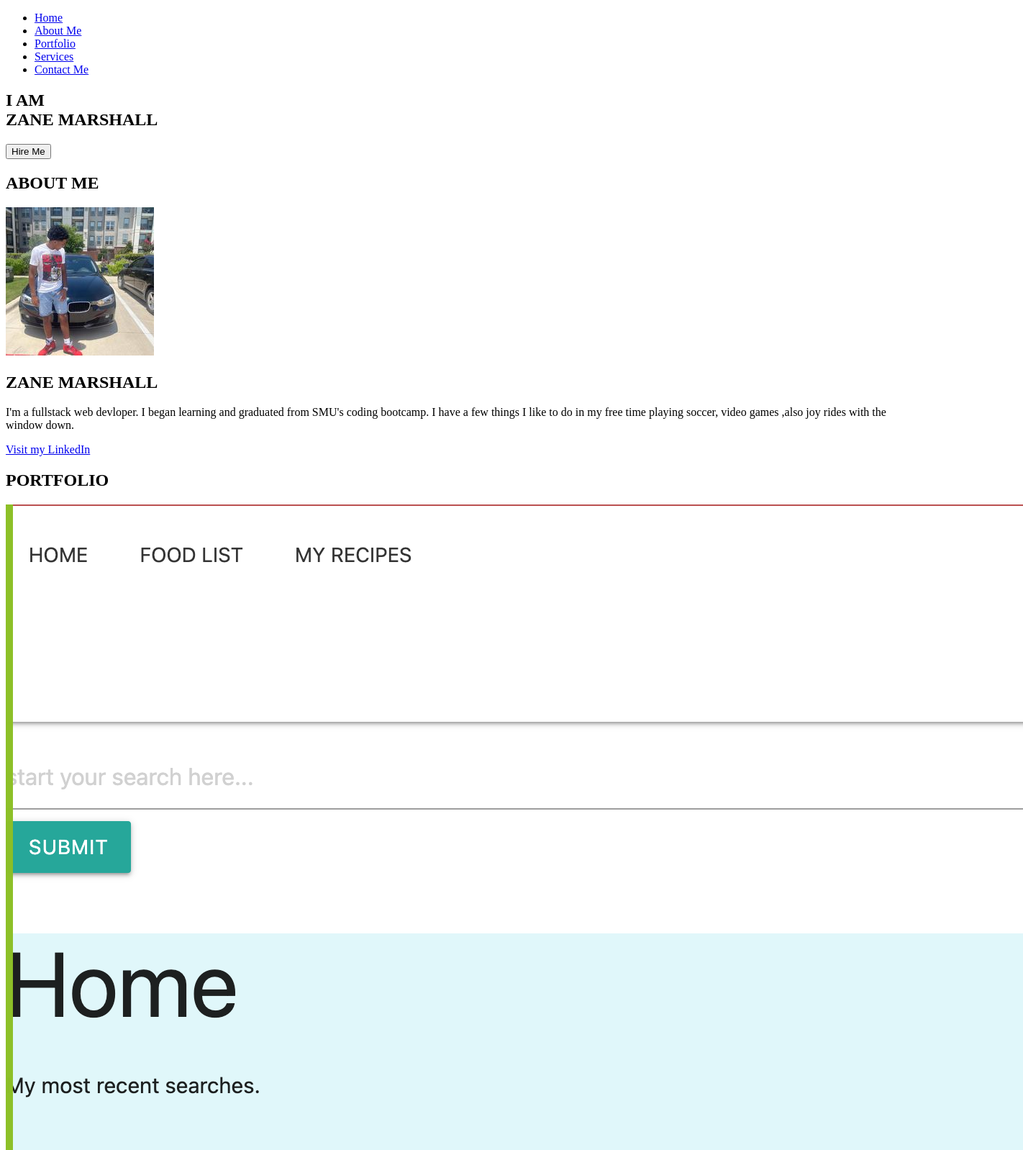
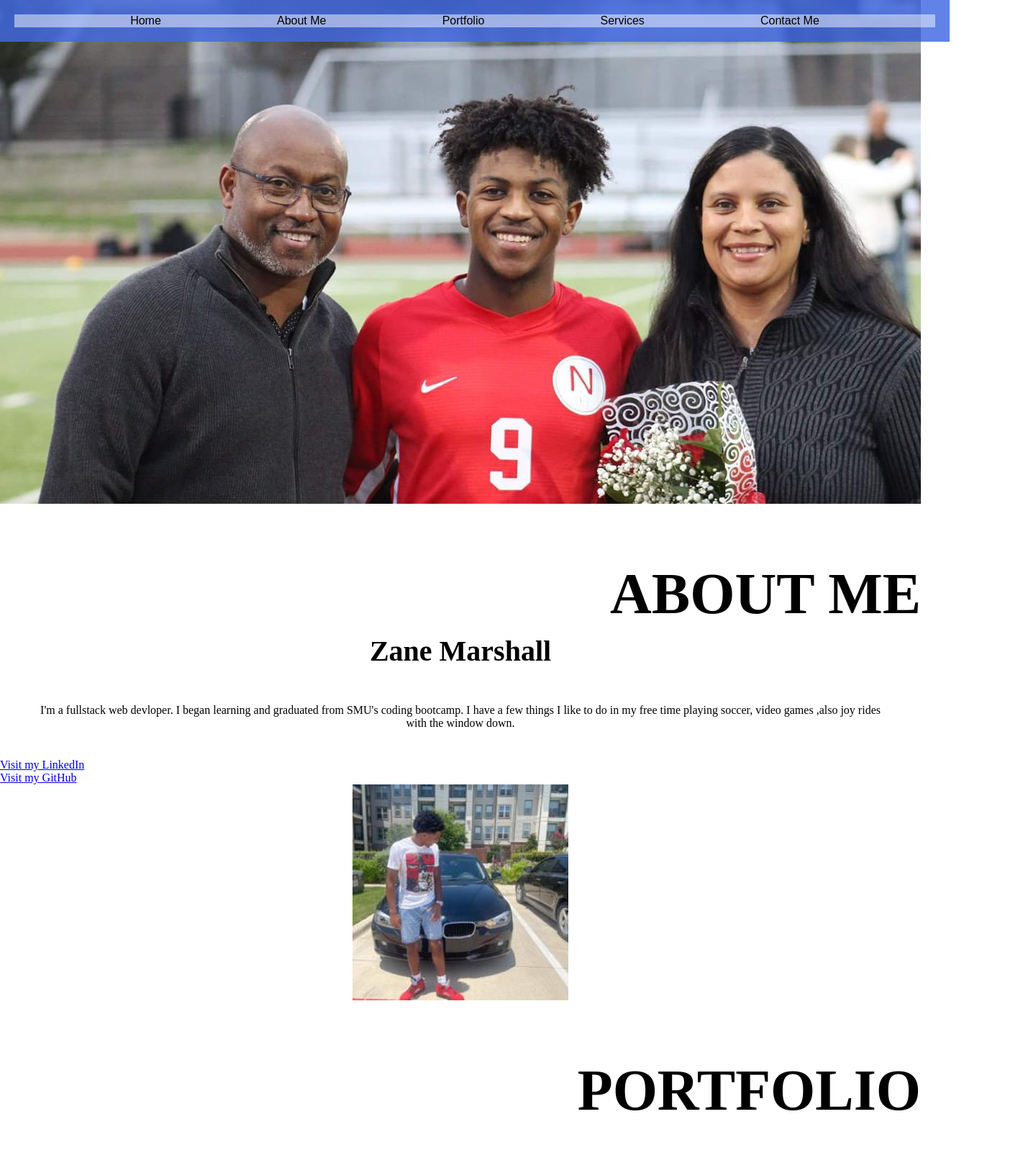
Before and after one commit to ZaneM10/Portfolio, a plain HTML site: page index.html in a window 1280 px wide. Shown: the top 1598 px of the page at 72% size, 1422 px wide, since content can reach past the window. Drawn offline with Linux system fonts and the light colour scheme.

Commit message:
update pt2

```diff
--- a/image.css
+++ b/image.css
@@ -1,20 +1,42 @@
-/*navbar */
-.nav-bar ul {
+/* navbar  */
+*{
+    padding: 0;
+    margin: 0;
+scroll-behavior: smooth;
+}
+ .nav-bar ul {
+     display: flex;
     flex-wrap: wrap;
-    justify-content: center;
+    justify-content: space-evenly;
+    list-style:none;
+    background: rgba(255, 255, 255, 0.495);
+
+}
+.nav-bar a {
+    text-decoration: none;
+    font-family: Arial, Helvetica, sans-serif;
+    color: black;
+}
+.nav-bar{
+    background-color: rgba(65, 105, 225, 0.831);
+    padding: 20px;
+    position: fixed;
+    width: 100%;
+}
+.nav-bar a:hover {
+    color: white;
+    font-size: 40px;
+}
+ /* Headings  */
+ .Headings{
+    font-size: 80px;
+    text-align: right;
+    margin-top: 80px;
 }
 
-
-
-
-/* Headings */
-.Headings{
-    font-size: 16px;
-}
-
-
-/* About */
-#pic{
+/*
+ About  */
+ #pic{
     flex-direction: column;
     align-items: center;
 }
@@ -27,9 +49,9 @@
     padding: 10px;
 }
 
-}
-/* Contact */
-.input{
+
+ /* Contact  */
+ .input{
     width: 50%;
 }
 #msg{
@@ -38,3 +60,22 @@
 #send{
     width: 20%;
 }
+
+.box{
+
+    border: 1px solid black;
+}
+
+#service{
+    margin-top: 40px;
+}
+
+
+#contact{
+    margin-top: 40px;
+}
+
+.row{
+
+    padding: 20px;
+}
--- a/image2.css
+++ b/image2.css
@@ -1,22 +1,29 @@
-/*navbar */
-.nav-bar ul {
+ /* navbar  */
+
+/* home */
+ #home {
+   height: 700px;
+    background-image: url(family.jpeg);
+    width: 100%;
     flex-wrap: wrap;
-    justify-content: center;
-}
-/*home*/
-#home {
-    height: 800px;
+    display: flex;
 }
 .headings{
     font-size: 12px;
 }
-/* About */
-#picture img{
-    width: 150px;
-    height: 150px;
+ /* About  */
+ #picture img{
+    width: 300px;
+    height: 300px;
+    justify-content: center;
+    display: block;
+    margin-left: auto;
+    margin-right: auto;
+
+
 }
 #intro h2{
-    font-size: 80px;
+    font-size: 40px;
     text-align: center;
 }
 
@@ -24,16 +31,25 @@
     text-align: center;
     flex-wrap: wrap;
     justify-content: center;
+    margin: 40px;
 
 }
-/*portflio*/
-.gallery img{
+/* portflio */
+ .gallery img{
     width: 190px;
     height: 190px;
-    margin: 9px;
+    margin: 40px;
+    border: 1px solid black;
+
 }
-/* Contact */
-.input{
+.gallery img:hover {
+    height: 300px;
+    width: 300px;
+    box-shadow: 5px 5px 90px navy;
+    transition: ease 1s;
+}
+ /* Contact */
+ .input{
     width: 80%;
 }
 #msg{
--- a/index.html
+++ b/index.html
@@ -5,14 +5,14 @@
     <meta http-equiv="X-UA-Compatible" content="IE=edge">
     <meta name="viewport" content="width=device-width, initial-scale=1.0">
     <title>Document</title>
-    <link rel="stylesheet" href="homework2.css">
-    <link rel="stylesheet" media="screen and (and max width 800px)" href="image.css">
-    <link rel="stylesheet" media="screen and (and max width 530px)" href="image2.css">
-     <link rel="stylesheet" href="style.css">
+
+    <link rel="stylesheet" href="image.css">
+    <link rel="stylesheet"  href="image2.css">
+     <link rel="stylesheet" href="main.css">
 </head>
 <body>
     <nav class="nav-bar">
-        <ul>
+      <ul>
             <li><a href="#home">Home</a></li>
             <li><a href="#about-me">About Me</a></li>
             <li><a href="#port">Portfolio</a></li>
@@ -23,29 +23,30 @@
 
     <section id="home">
         <div class="main">
-            <h1 class="heade">I AM <br> ZANE MARSHALL</h1>
-            <button class="btn">
-                Hire Me
-            </button>
+            <!-- <h1 class="heade">I AM <br> ZANE MARSHALL</h1> -->
+
+
         </div>
     </section>
 
     <section id="about-me">
         <div id="picture">
             <h1 class="Headings">ABOUT ME</h1>
-            <img src="img3.png" alt="">
+
             <div id="intro">
-                <h2>ZANE MARSHALL</h2>
+                <h2>Zane Marshall</h2>
                 <p> I'm a fullstack web devloper. I began learning and graduated from SMU's coding bootcamp. I have a few things I like to do in my free time playing soccer, video games ,also joy rides with the window down.   </p>
                 <a  target="_blank" href="https://www.linkedin.com/in/zane-marshall-129008228/"> Visit my LinkedIn</a>
+                <br>
+                <a  target="_blank" href="https://github.com/ZaneM10/"> Visit my GitHub</a>
 
             </div>
-
+            <img src="img3.png" alt="">
         </div>
     </section>
 
     <section id="port">
-        <h1 class="head">PORTFOLIO</h1>
+        <h1 class="Headings">PORTFOLIO</h1>
         <div class="gallery">
            <a target="_blank" href="https://zanem10.github.io/Project-1/search.html"> <img id="proj1" src="foodproj.png" alt=""> </a>
            <a target="_blank" href="https://zanem10.github.io/my-quiz-/"> <img id="proj1" src="quiz.png" alt=""> </a>
@@ -57,7 +58,7 @@
     </section>
 
     <section id="service">
-        <h1 class="head">SERVICES</h1>
+        <h1 class="Headings">SERVICES</h1>
         <div class="row">
             <div class="box">
                 <h1 class="head"> FRONT END WEB DEVELOPMENT</h1>
@@ -75,7 +76,7 @@
     </section>
 
     <section id="contact">
-        <h1 class="headings">CONTACT</h1>
+        <h1 class="Headings">CONTACT</h1>
         <form action="" class="form">
             <input type="text" name="name" class="input" placeholder="Enter Your Name">
             <input type="email" name="email" class="input" placeholder="Enter Your Email">
```
Also changed, not shown: main.css (added), style.css (deleted), 1 other file.
